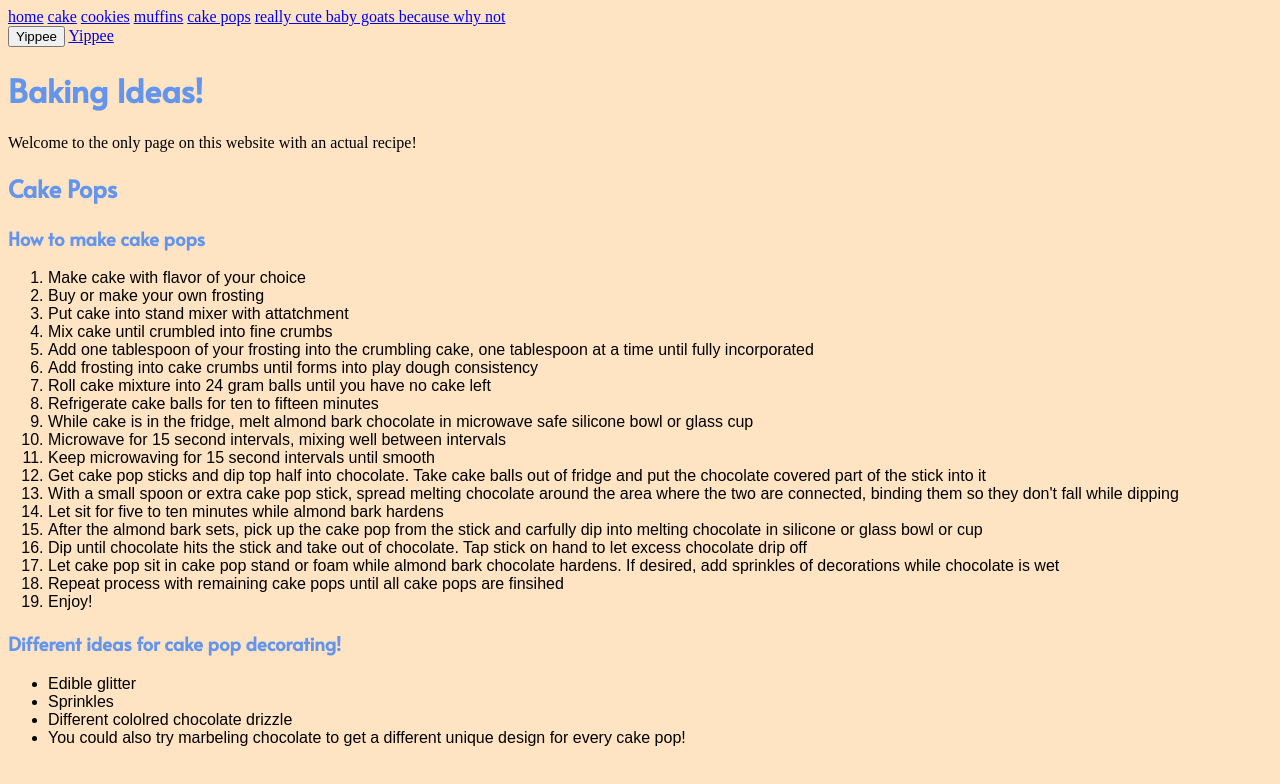
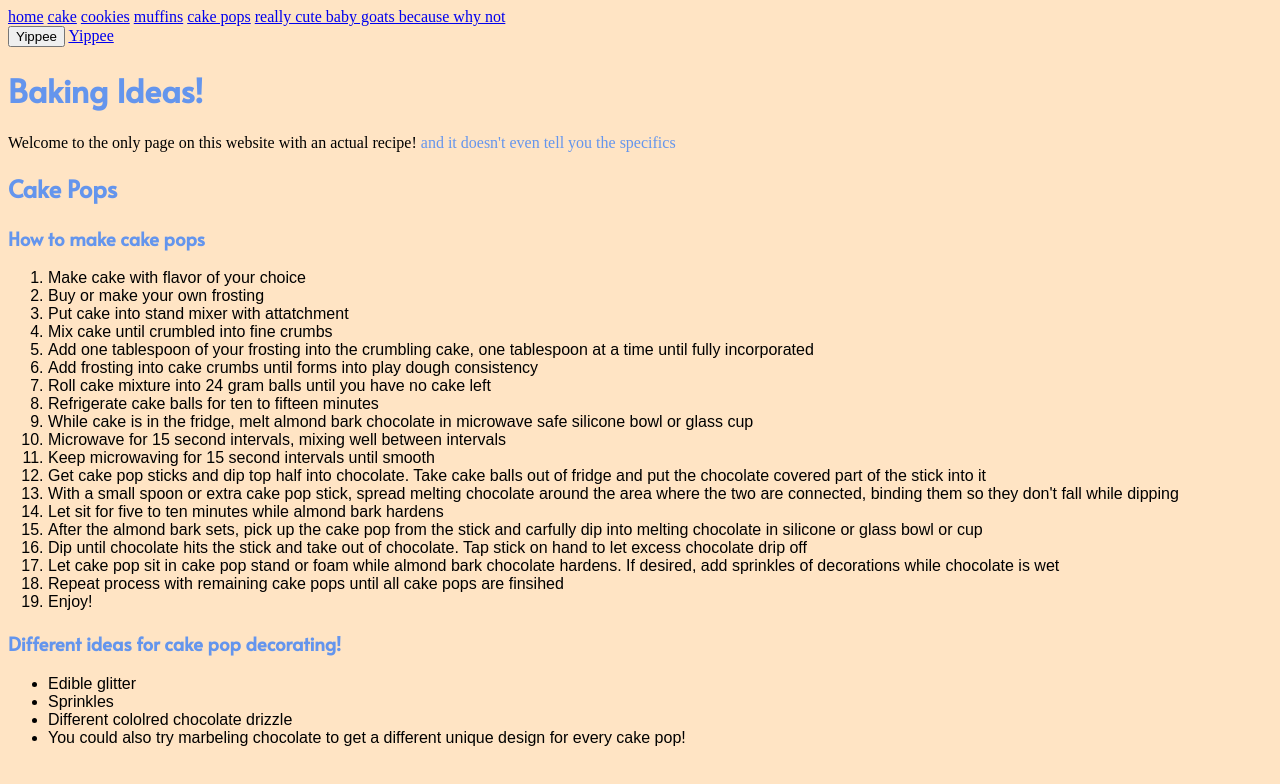
Before and after one commit to ayesha-h3/boba-drops, a plain HTML site: page cake pops.html in a window 1280 px wide. Drawn offline with Linux system fonts and the light colour scheme; a web font is replaced by a local one.

Commit message:
edit again

```diff
--- a/cake pops.html
+++ b/cake pops.html
@@ -25,6 +25,7 @@
                 <a href="https://www.google.com/search?q=brookies&sca_esv=c406db5fd7296d65&rlz=1CAEDYW_enUS1070&udm=2&biw=1366&bih=647&ei=RUiTatXfMtP9ptQPzoyoiQw&ved=0ahUKEwiVlq7M3caWAxXTvokEHU4GKsEQ4dUDCBE&uact=5&oq=brookies&gs_lp=Egtnd3Mtd2l6LWltZyIIYnJvb2tpZXNI6BFQ-gdYvhBwAXgAkAEAmAEAoAEAqgEAsAEAuAEDyAEA-AEBmAIAoAIAqAIAmAMG4gMEGAAgXeIDBBgAIF7iAwQYACBf4gMEGAAgYOIDBBgAIGHiAwQYACBikgcAoAcAsgcAuAcAwgcAyAcAgAgB&sclient=gws-wiz-img&safe=active&ssui=on">Yippee</a>
             <h1 style="color:cornflowerblue;"> Baking Ideas!</h1>
              Welcome to the only page on this website with an actual recipe!
+            <h15 style="color:cornflowerblue;">and it doesn't even tell you the specifics</h15>
             <h2 style="color:cornflowerblue;">Cake Pops</h2>
             <h3 style="color:cornflowerblue;">How to make cake pops</h3>
                 <ol>
```
